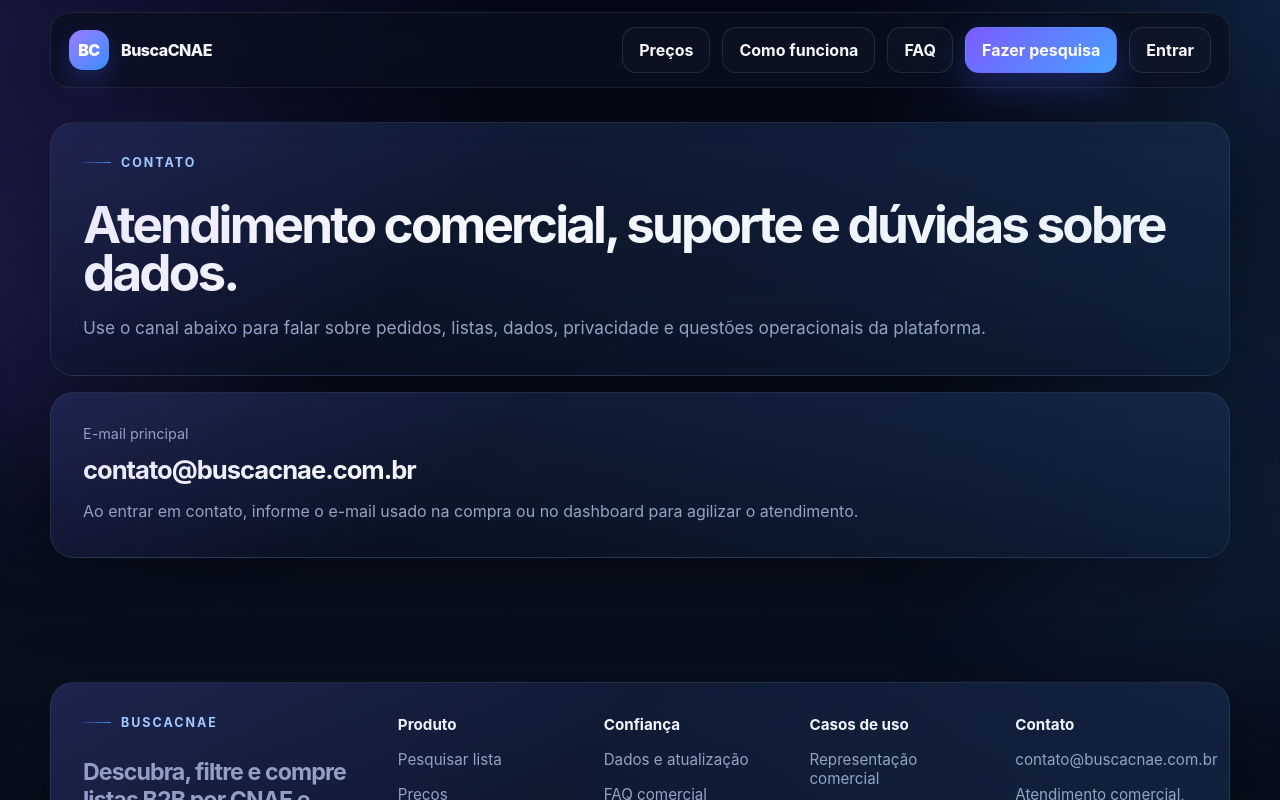
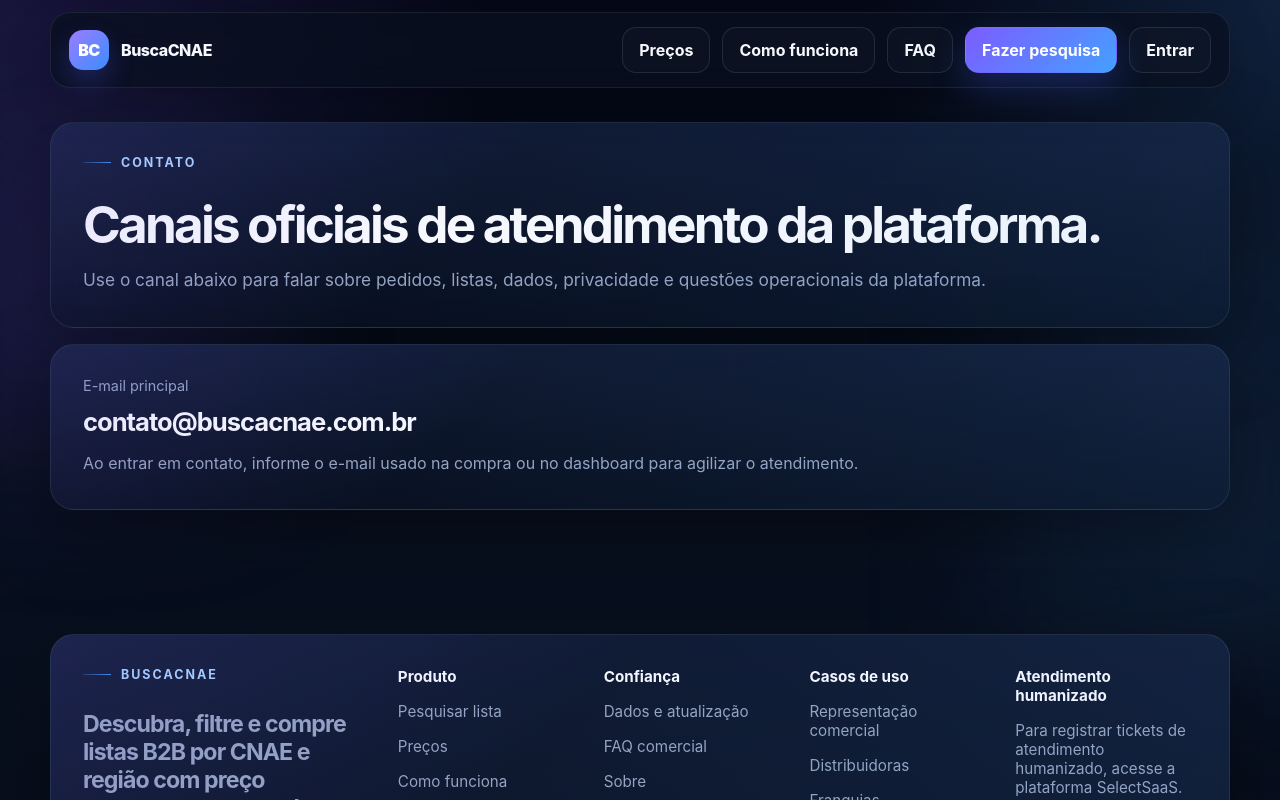
Before and after one commit to tiagoccardoso/buscacnae-mvp, a Next.js app: page /contato in a window 1280 px wide. Shown: the top 800 px of the page. Built offline with nearby package versions, Linux system fonts and the light colour scheme; no server answers.

Commit message:
Supote v1

```diff
--- a/app/contato/page.tsx
+++ b/app/contato/page.tsx
@@ -14,7 +14,7 @@
         <div className="surface-premium card-lg stack">
           <span className="eyebrow">Contato</span>
           <h1 className="display-title" style={{ fontSize: "clamp(2.2rem, 4vw, 4rem)" }}>
-            Atendimento comercial, suporte e dúvidas sobre dados.
+            Canais oficiais de atendimento da plataforma.
           </h1>
           <p className="lead-copy">
             Use o canal abaixo para falar sobre pedidos, listas, dados, privacidade e questões operacionais da plataforma.
--- a/components/site-footer.tsx
+++ b/components/site-footer.tsx
@@ -1,5 +1,5 @@
 import Link from "next/link";
-import { footerNavigation, getBusinessShortDescription, publicContactEmail } from "@/lib/site-content";
+import { footerNavigation, getBusinessShortDescription } from "@/lib/site-content";
 
 export function SiteFooter() {
   return (
@@ -47,11 +47,14 @@
           </div>
 
           <div className="stack">
-            <span className="footer-heading">Contato</span>
-            <a href={`mailto:${publicContactEmail}`} className="muted">
-              {publicContactEmail}
-            </a>
-            <span className="muted">Atendimento comercial, suporte e dúvidas sobre dados.</span>
+            <span className="footer-heading">Atendimento humanizado</span>
+            <span className="muted">
+              Para registrar tickets de atendimento humanizado, acesse a plataforma{" "}
+              <a href="https://www.selectsaas.com.br" target="_blank" rel="noopener noreferrer" className="muted">
+                SelectSaaS
+              </a>
+              .
+            </span>
           </div>
         </div>
       </div>
```
